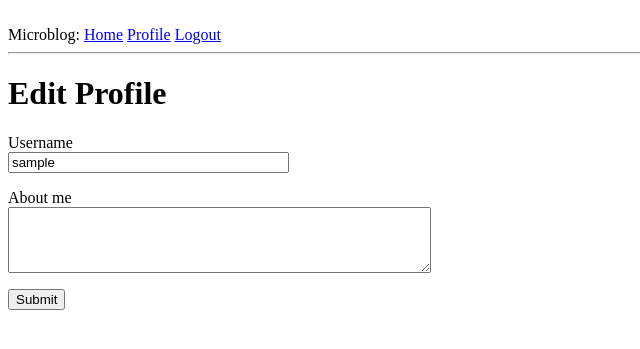
After one commit to chuckchastain/FlaskRepos, a Flask app: page /edit_profile in a window 1280 px wide. The commit adds this page. Shown: the top 349 px of the page, without its empty margins (0-640 px from the left). Run offline with Flask 2, Linux system fonts and the light colour scheme; the visitor is signed in with stand-in values (Sample User, id 1); data comes from the database, SQL or seed files in the repository; both versions use the stored data as it was after the commit.

Commit message:
User Profiles

```diff
--- a/LearningFlask/microblog/AppDir/forms.py
+++ b/LearningFlask/microblog/AppDir/forms.py
@@ -1,6 +1,6 @@
 from flask_wtf import FlaskForm
-from wtforms import StringField, PasswordField, BooleanField, SubmitField
-from wtforms.validators import ValidationError, DataRequired, Email, EqualTo
+from wtforms import StringField, PasswordField, BooleanField, SubmitField, TextAreaField
+from wtforms.validators import ValidationError, DataRequired, Email, EqualTo, Length
 from AppDir.models import User
 
 class LoginForm(FlaskForm):
@@ -26,3 +26,9 @@ class RegistrationForm(FlaskForm):
         user = User.query.filter_by(email=email.data).first()
         if user is not None:
             raise ValidationError('Please use a different email address.')
+
+
+class EditProfileForm(FlaskForm):
+    username = StringField('Username', validators=[DataRequired()])
+    about_me = TextAreaField('About me', validators=[Length(min=0, max=140)])
+    submit = SubmitField('Submit')
--- a/LearningFlask/microblog/AppDir/models.py
+++ b/LearningFlask/microblog/AppDir/models.py
@@ -1,4 +1,5 @@
 from datetime import datetime
+from hashlib import md5
 from AppDir import db, login
 from flask_login import UserMixin
 from werkzeug.security import generate_password_hash, check_password_hash
@@ -9,6 +10,8 @@ class User(UserMixin, db.Model):
     email = db.Column(db.String(120), index=True, unique=True)
     password_hash = db.Column(db.String(128))
     posts = db.relationship('Post', backref='author', lazy='dynamic')
+    about_me = db.Column(db.String(140))
+    last_seen = db.Column(db.DateTime, default=datetime.utcnow)
 
     def __repr__(self):
         return '<User {}>'.format(self.username)
@@ -18,6 +21,11 @@ class User(UserMixin, db.Model):
 
     def check_password(self, password):
         return check_password_hash(self.password_hash, password)
+
+    def avatar(self, size):
+        digest = md5(self.email.lower().encode('utf-8')).hexdigest()
+        return 'https://www.gravatar.com/avatar/{}?d=identicon&s={}'.format(digest, size)
+
 
 @login.user_loader
 def load_user(id):
--- /dev/null
+++ b/LearningFlask/microblog/AppDir/templates/_post.html
@@ -0,0 +1,6 @@
+<table>
+    <tr valign="top">
+        <td><img src="{{ post.author.avatar(36) }}"></td>
+        <td>{{ post.author.username }} says:<br>{{ post.body }}</td>
+    </tr>
+</table>
--- a/LearningFlask/microblog/AppDir/templates/base.html
+++ b/LearningFlask/microblog/AppDir/templates/base.html
@@ -13,6 +13,7 @@
         {% if current_user.is_anonymous %}
         <a href="{{ url_for('login') }}">Login</a>"
         {% else %}
+        <a href="{{ url_for('user', username=current_user.username) }}">Profile</a>
         <a href="{{ url_for('logout') }}">Logout</a>
         {% endif %}
         </div>
--- /dev/null
+++ b/LearningFlask/microblog/AppDir/templates/edit_profile.html
@@ -0,0 +1,23 @@
+{% extends "base.html" %}
+
+{% block content %}
+    <h1>Edit Profile</h1>
+    <form action="" method="post">
+        {{ form.hidden_tag() }}
+        <p>
+            {{ form.username.label }}<br>
+            {{ form.username(size=32) }}<br>
+            {% for error in form.username.errors %}
+            <span style="color: red;">[{{ error }}]</span>
+            {% endfor %}
+        </p>
+        <p>
+            {{ form.about_me.label }}<br>
+            {{ form.about_me(cols=50, rows=4) }}<br>
+            {% for error in form.about_me.errors %}
+            <span style="color: red;">[{{ error }}]</span>
+            {% endfor %}
+        </p>
+        <p>{{ form.submit() }}</p>
+    </form>
+{% endblock %}
--- a/LearningFlask/microblog/AppDir/views.py
+++ b/LearningFlask/microblog/AppDir/views.py
@@ -2,8 +2,16 @@ from flask import render_template, flash, redirect, url_for, request
 from flask_login import login_user, logout_user, current_user, login_required
 from werkzeug.urls import url_parse
 from AppDir import app, db
-from AppDir.forms import LoginForm, RegistrationForm
+from AppDir.forms import LoginForm, RegistrationForm, EditProfileForm
 from AppDir.models import User
+from datetime import datetime
+
+@app.before_request
+def before_request():
+    if current_user.is_authenticated:
+        current_user.last_seen = datetime.utcnow()
+        db.session.commit()
+
 
 @app.route('/')
 @app.route('/index')
@@ -54,3 +62,28 @@ def register():
         flash('Congratulations, you are now a registered user!')
         return redirect(url_for('login'))
     return render_template('register.html', title='Register', form=form)
+
+@app.route('/user/<username>')
+@login_required
+def user(username):
+    user = User.query.filter_by(username=username).first_or_404()
+    posts = [
+        {'author': user,'body': 'Test post #1'},
+        {'author': user,'body': 'Test post #2'}
+    ]
+    return render_template('user.html', user=user, posts=posts)
+
+@app.route('/edit_profile', methods=['GET', 'POST'])
+@login_required
+def edit_profile():
+    form = EditProfileForm()
+    if form.validate_on_submit():
+        current_user.username = form.username.data
+        current_user.about_me = form.about_me.data
+        db.session.commit()
+        flash('Your changes have been saved.')
+        return redirect(url_for('edit_profile'))
+    elif request.method == 'GET':
+        form.username.data = current_user.username
+        form.about_me.data = current_user.about_me
+    return render_template('edit_profile.html', title='Edit Profile', form=form)
```
Also changed, not shown: LearningFlask/microblog/AppDir/templates/user.html (added, +21 -0 lines), LearningFlask/microblog/migrations/versions/a36c7cd33eb9_new_fields_in_user_model.py (added, +30 -0 lines), LearningFlask/microblog/app.db, 1 other file.
